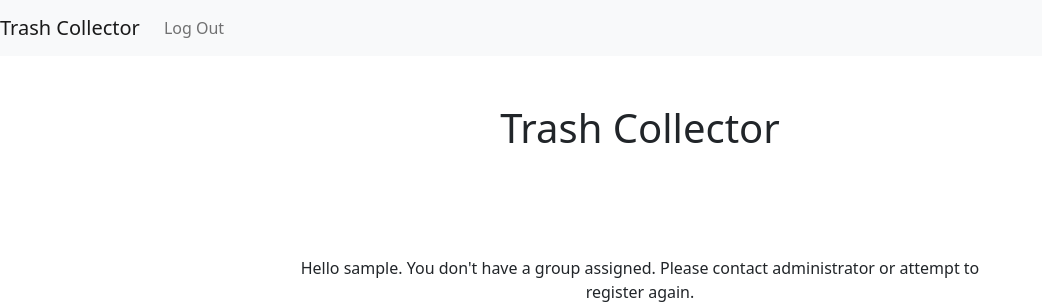
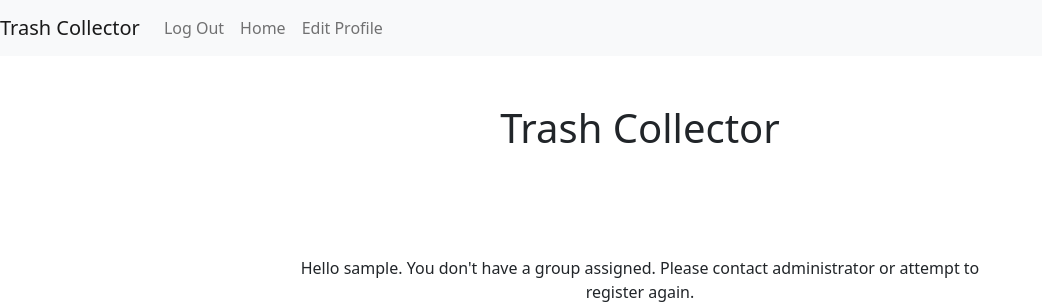
Before and after one commit to jpandiscia1709/Trash_Collection, a Django app: page / in a window 1280 px wide. Shown: the top 306 px of the page, without its empty margins (0-1042 px from the left). Run offline with Django 3.2, Linux system fonts and the light colour scheme; the visitor is signed in with stand-in values (Sample User, id 1).

Commit message:
Adding nav bar to employee_base.py

```diff
--- a/trash_collector/employees/templates/employees/employee_base.html
+++ b/trash_collector/employees/templates/employees/employee_base.html
@@ -1,6 +1,6 @@
 {% extends 'base.html' %}
 
-{% block navbar %}
+<!-- {% block navbar %}
     <a class="nav-item nav-link" href="{% url 'employees:index' %}">Home</a>
     <a class="nav-item nav-link" href="{% url 'employees:edit_profile' %}">Edit Profile</a>
-{% endblock %}
+{% endblock %} -->
--- a/trash_collector/templates/base.html
+++ b/trash_collector/templates/base.html
@@ -12,6 +12,8 @@
     <div class="navbar-nav">
     {% block navbar %}{% endblock %}
     <a class="nav-item nav-link" href="{% url 'logout' %}">Log Out</a>
+    <a class="nav-item nav-link" href="{% url 'employees:index' %}">Home</a>
+    <a class="nav-item nav-link" href="{% url 'employees:edit_profile' %}">Edit Profile</a>
     </div>
   </nav>
   {% endif %}
```
